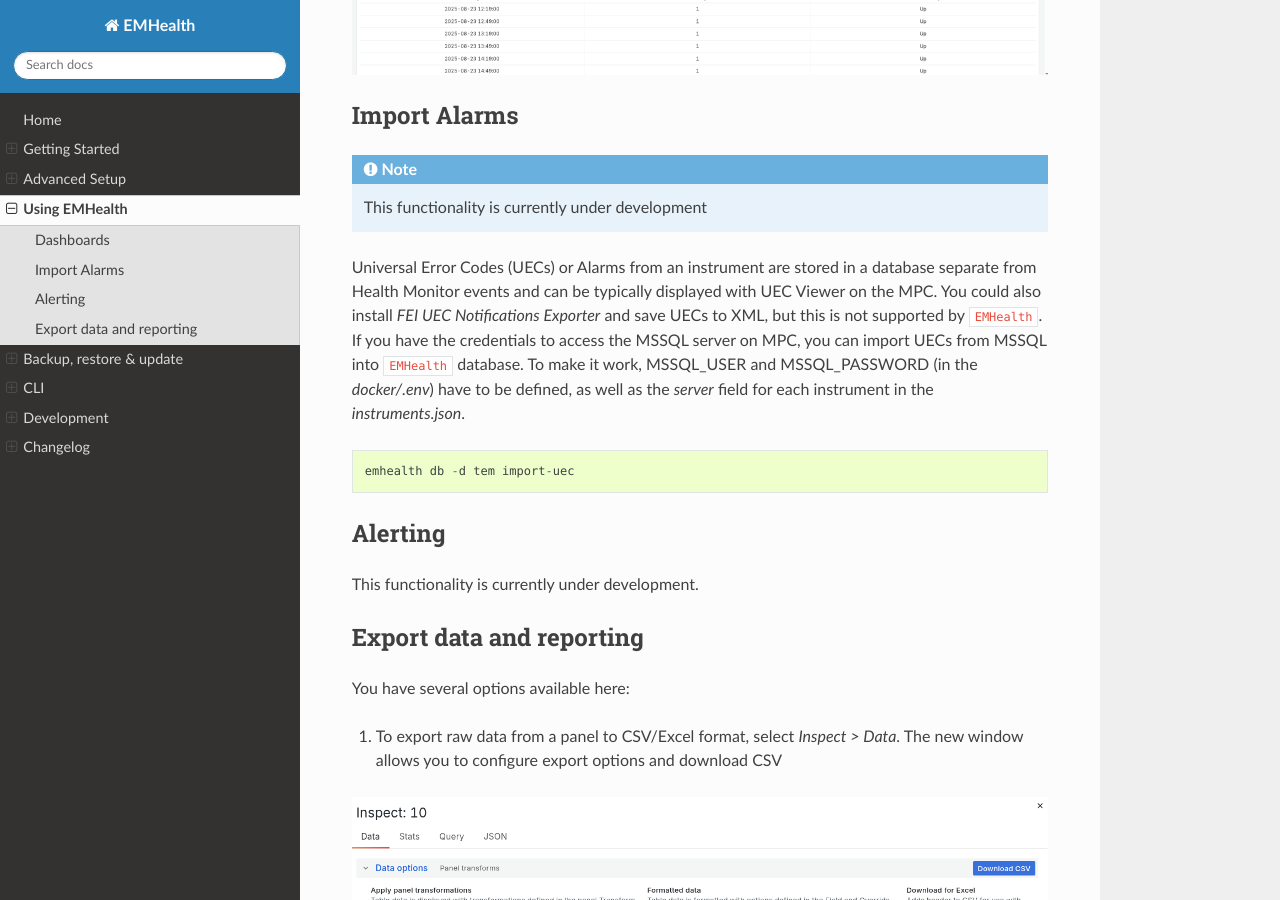
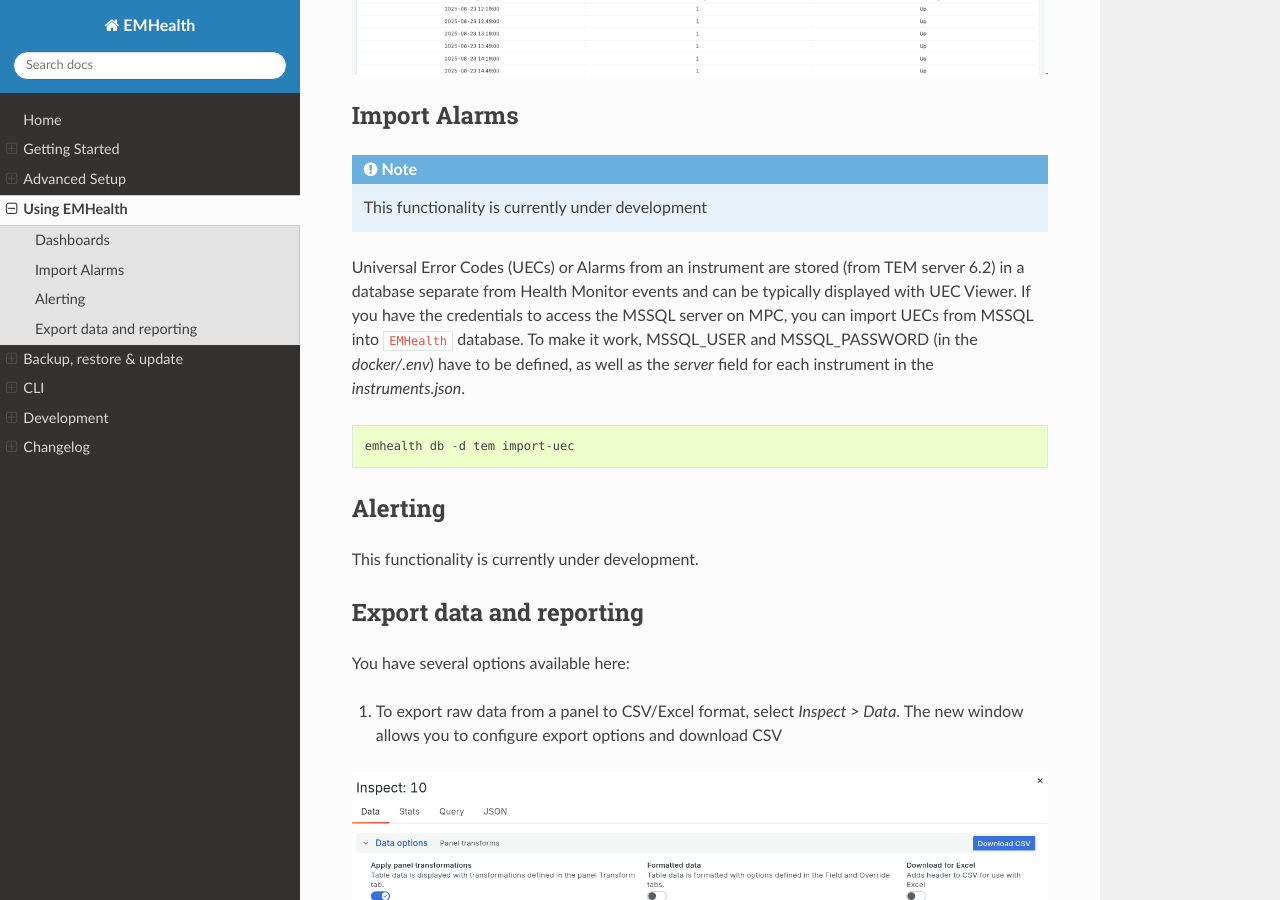
Before and after one commit to azazellochg/em_health, a Sphinx documentation site: the page built from docs/using_emhealth.rst, in a window 1280 px wide and 900 px high, scrolled down 7168 px. Built offline with Sphinx 7.4.7 and the Read the Docs theme 3.1.0, drawn with Linux system fonts in a browser that asks for light colours.

```diff
--- a/docs/development.rst
+++ b/docs/development.rst
@@ -229,3 +229,8 @@
 - **EXECUTEMANY** is slower but more flexible when UPSERTs are required.
 - **UNNEST** can outperform EXECUTEMANY for medium batch sizes, since fewer query plans are created.
 - Always run with different batch sizes (1,000, 5,000, 10,000) and average results across trials for reliable benchmarks.
+
+Import HM data from PostgreSQL
+^^^^^^^^^^^^^^^^^^^^^^^^^^^^^^
+
+On a MPC running Windows 10 and TEM server 7.2+, the health monitor data is stored in a PostgreSQL database and linked to MSSQL using foreign-data wrapper (DSPostgres)
--- a/docs/getting_started.rst
+++ b/docs/getting_started.rst
@@ -132,6 +132,7 @@
    .. code-block::
 
        emhealth db -d tem create-stats
+       emhealth db -d sem create-stats
 
 2. Access Grafana dashboards at http://localhost:3000
 
--- a/docs/using_emhealth.rst
+++ b/docs/using_emhealth.rst
@@ -134,9 +134,8 @@
 
 .. note:: This functionality is currently under development
 
-Universal Error Codes (UECs) or Alarms from an instrument are stored in a database separate from Health Monitor events and
-can be typically displayed with UEC Viewer on the MPC. You could also install *FEI UEC Notifications Exporter* and save UECs to XML,
-but this is not supported by ``EMHealth``. If you have the credentials to access the MSSQL server on MPC,
+Universal Error Codes (UECs) or Alarms from an instrument are stored (from TEM server 6.2) in a database separate from Health Monitor events and
+can be typically displayed with UEC Viewer. If you have the credentials to access the MSSQL server on MPC,
 you can import UECs from MSSQL into ``EMHealth`` database. To make it work, MSSQL_USER and MSSQL_PASSWORD (in the `docker/.env`) have to be defined,
 as well as the *server* field for each instrument in the `instruments.json`.
 
```
Also changed, not shown: docs/cli.rst (+5 -5 lines), 2 other files.
